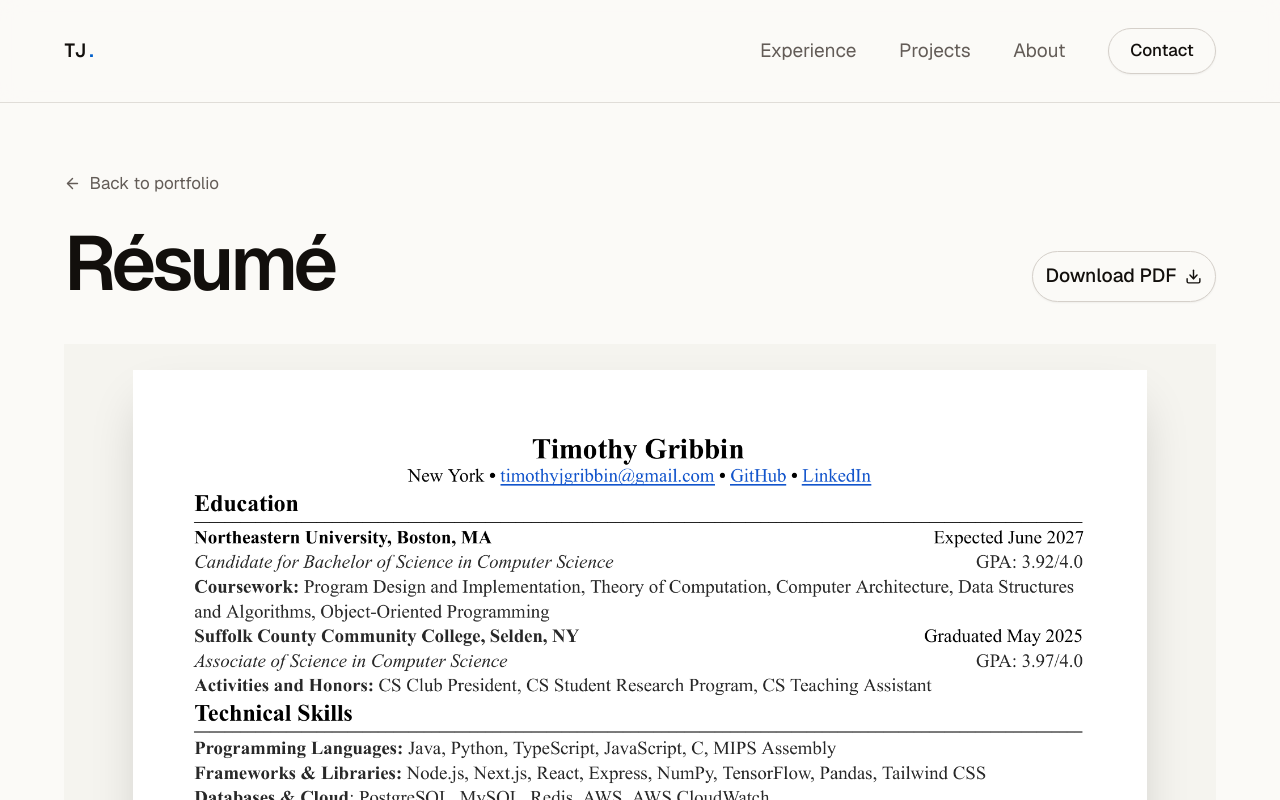
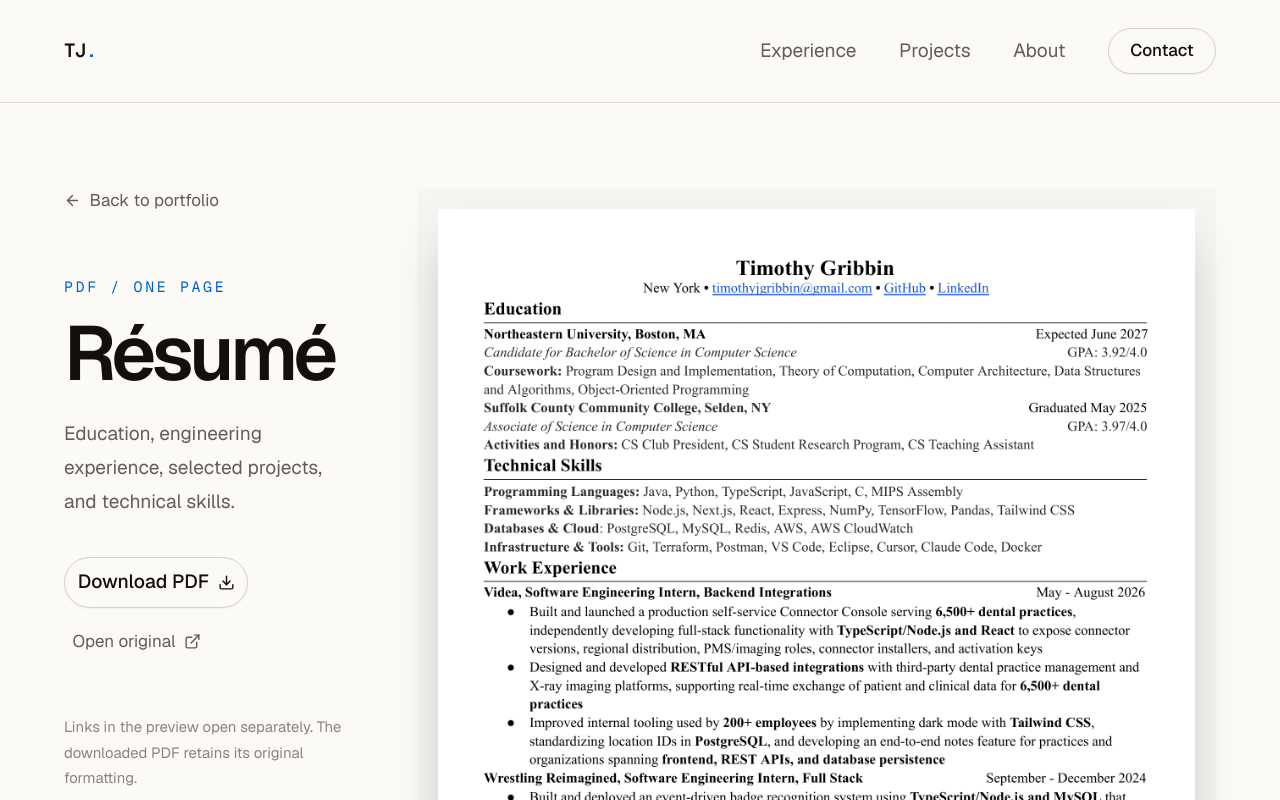
Before and after one commit to timothygribbin/personal-website-updated, a Next.js app: page /resume in a window 1280 px wide. Shown: the top 800 px of the page. Built offline with nearby package versions, Linux system fonts and the light colour scheme.

Commit message:
style: redesign resume reader layout

```diff
--- a/app/globals.css
+++ b/app/globals.css
@@ -152,7 +152,7 @@
   }
 
   .resume-preview {
-    filter: brightness(0.78) contrast(0.94);
+    filter: brightness(0.9) contrast(0.96);
   }
 }
 
--- a/app/resume/page.tsx
+++ b/app/resume/page.tsx
@@ -1,7 +1,7 @@
 import type { Metadata } from "next";
 import Image from "next/image";
 import Link from "next/link";
-import { ArrowLeft, Download } from "lucide-react";
+import { ArrowLeft, Download, ExternalLink } from "lucide-react";
 
 import { SiteHeader } from "@/components/site-header";
 import { buttonVariants } from "@/components/ui/button";
@@ -25,14 +25,23 @@ export default function ResumePage() {
   return (
     <>
       <SiteHeader />
-      <main id="main-content" className="px-6 py-12 md:px-[5vw] md:py-16">
-        <div className="mb-10 flex flex-col gap-6 sm:flex-row sm:items-end sm:justify-between">
-          <div>
+      <main id="main-content" className="mx-auto grid w-full max-w-[112rem] gap-12 px-6 py-12 md:px-[5vw] md:py-16 lg:grid-cols-[minmax(17rem,0.48fr)_minmax(0,1.52fr)] lg:gap-[5vw] lg:py-20">
+        <aside className="lg:sticky lg:top-32 lg:self-start">
           <Link href="/" className="inline-flex items-center gap-2 text-base text-muted-foreground transition-colors hover:text-foreground">
             <ArrowLeft className="size-4" aria-hidden="true" /> Back to portfolio
           </Link>
-            <h1 className="mt-6 text-5xl font-semibold tracking-[-0.055em] sm:text-7xl">Résumé</h1>
-          </div>
+
+          <p className="mt-14 font-mono text-sm uppercase tracking-[0.18em] text-[var(--signal)]">
+            PDF / One page
+          </p>
+          <h1 className="mt-4 text-5xl font-semibold tracking-[-0.055em] sm:text-6xl lg:text-7xl">
+            Résumé
+          </h1>
+          <p className="mt-6 max-w-md text-lg leading-8 text-muted-foreground">
+            Education, engineering experience, selected projects, and technical skills.
+          </p>
+
+          <div className="mt-9 flex flex-wrap gap-3 lg:flex-col lg:items-start">
             <a
               href={portfolio.resumeHref}
               download
@@ -40,10 +49,23 @@ export default function ResumePage() {
             >
               Download PDF <Download aria-hidden="true" />
             </a>
+            <a
+              href={portfolio.resumeHref}
+              target="_blank"
+              rel="noreferrer"
+              className="inline-flex items-center gap-2 px-2 py-2 text-base text-muted-foreground transition-colors hover:text-foreground"
+            >
+              Open original <ExternalLink className="size-4" aria-hidden="true" />
+            </a>
           </div>
 
-        <div className="mx-auto max-w-[74rem] bg-muted/45 p-2 sm:p-4 lg:p-6">
-          <div className="relative mx-auto max-w-[59.6rem] shadow-2xl shadow-black/20">
+          <p className="mt-12 max-w-sm text-sm leading-6 text-muted-foreground/75">
+            Links in the preview open separately. The downloaded PDF retains its original formatting.
+          </p>
+        </aside>
+
+        <section aria-label="Résumé preview" className="bg-muted/35 p-2 sm:p-4 lg:p-5">
+          <div className="relative mx-auto w-full max-w-[74.5rem] shadow-2xl shadow-black/25">
             <Image
               src="/resume-preview.png"
               alt="TJ Gribbin's one-page software engineering résumé"
@@ -65,7 +87,7 @@ export default function ResumePage() {
               />
             ))}
           </div>
-        </div>
+        </section>
       </main>
     </>
   );
```
Lines whose indentation alone changed are shown as unchanged.
